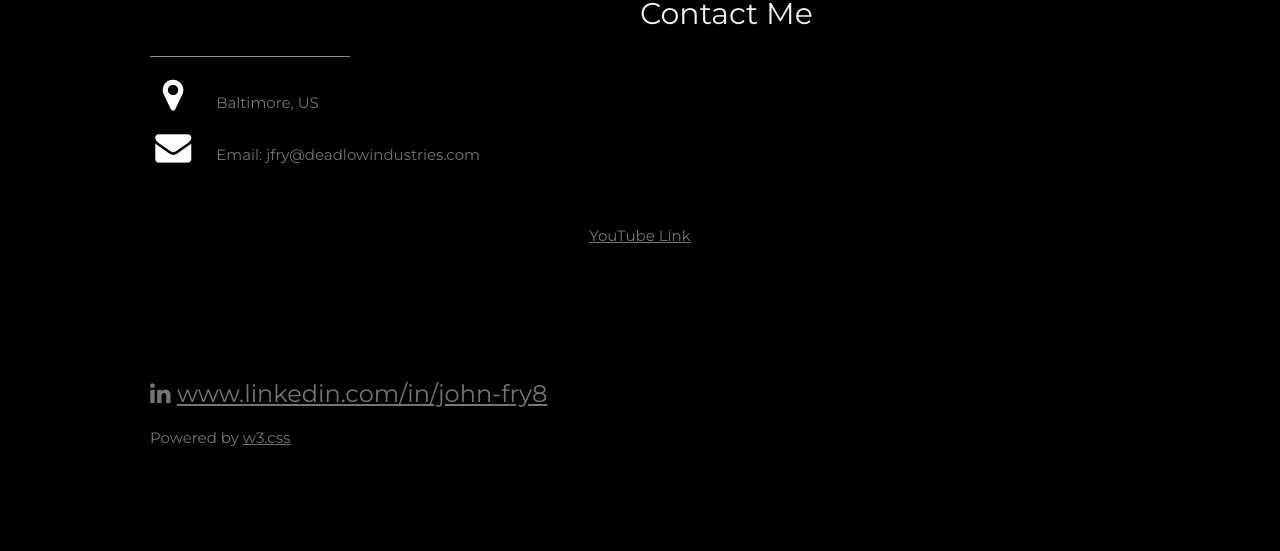
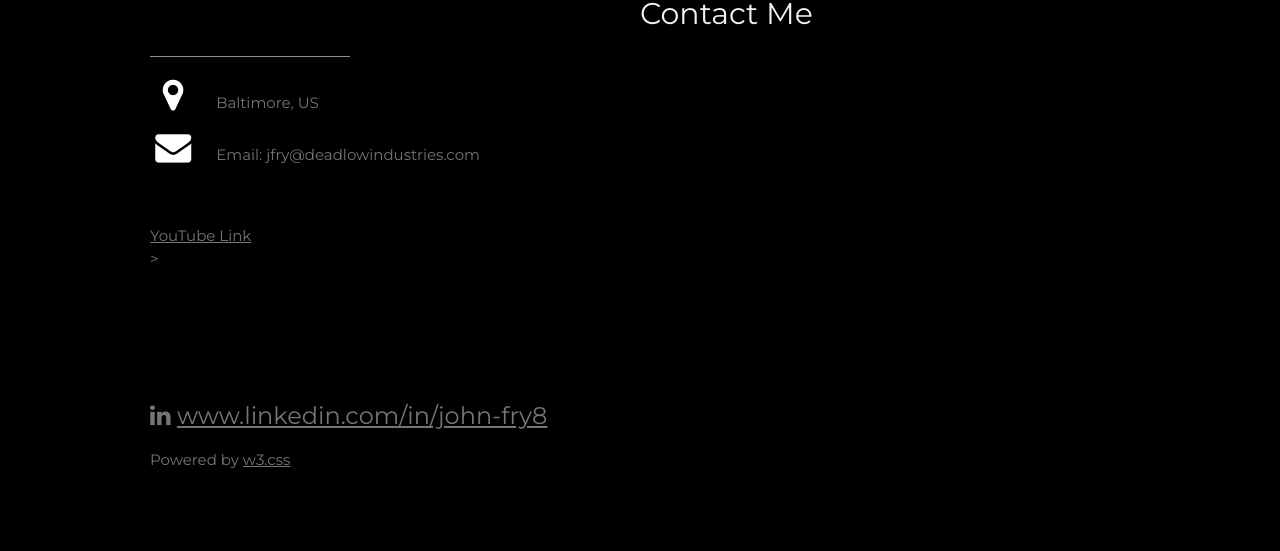
Before and after one commit to JohnjFry/JohnjFry.github.io, a plain HTML site: page index.html in a window 1280 px wide. Shown: the part 3835-4386 px from the top of the page. Before the commit the page ends 4363 px from the top, so only its background shows below. Drawn offline with nearby package versions, Linux system fonts and the light colour scheme.

Commit message:
Update index.html

```diff
--- a/index.html
+++ b/index.html
@@ -112,20 +112,20 @@ John is now the founder and president of a small local Baltimore business, Dead
 <!DOCTYPE html>
 <html>
 <head>
-  <title>Center Align YouTube Link</title>
+  <title>Left Align YouTube Link</title>
   <style>
     .container {
-      text-align: center;
       margin-top: 20px; /* Optional: Adjust as needed */
     }
   </style>
 </head>
 <body>
   <div class="container">
-    <a href="https://www.youtube.com/JohnFry8" target="_blank">YouTube Link</a>
+    <a href="https://www.youtube.com/ target="_blank">YouTube Link</a>
   </div>
 </body>
 </html>
+>
 
   <!-- End Contact Section -->
   </div>
```
